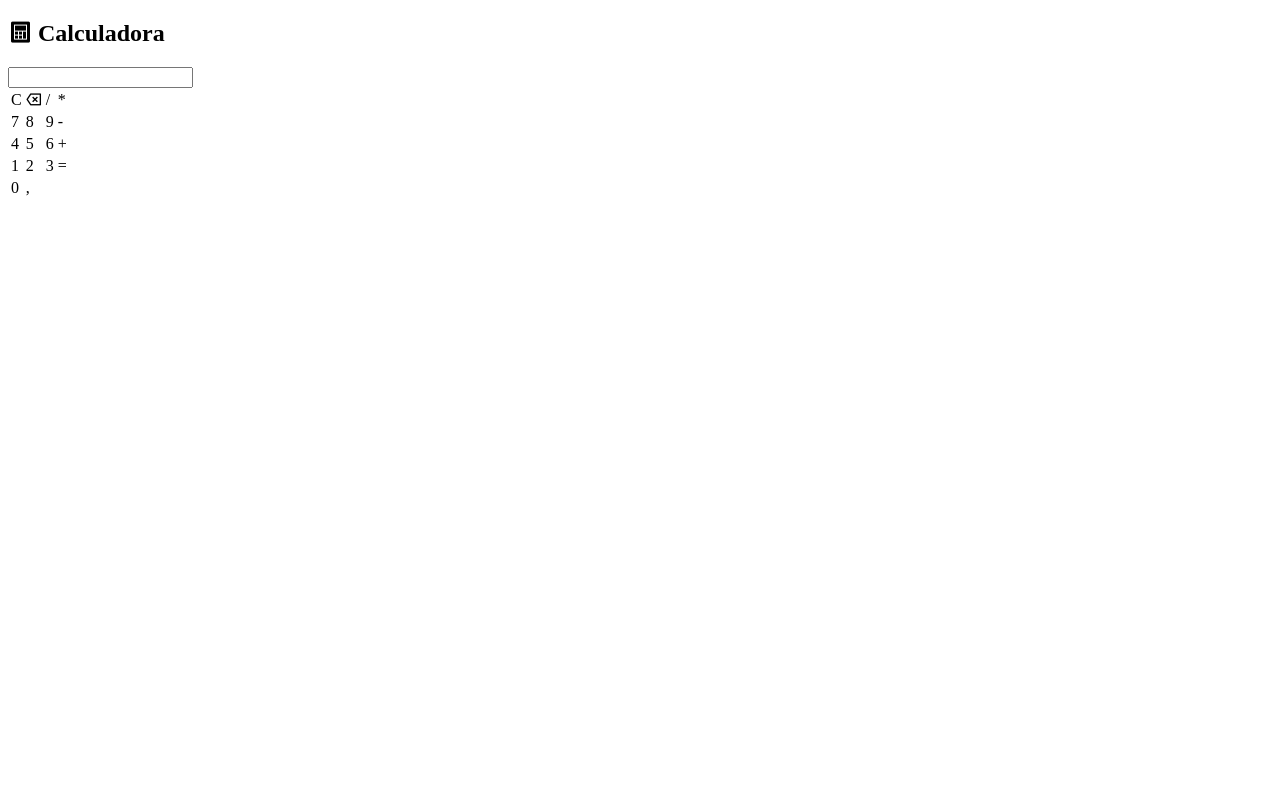
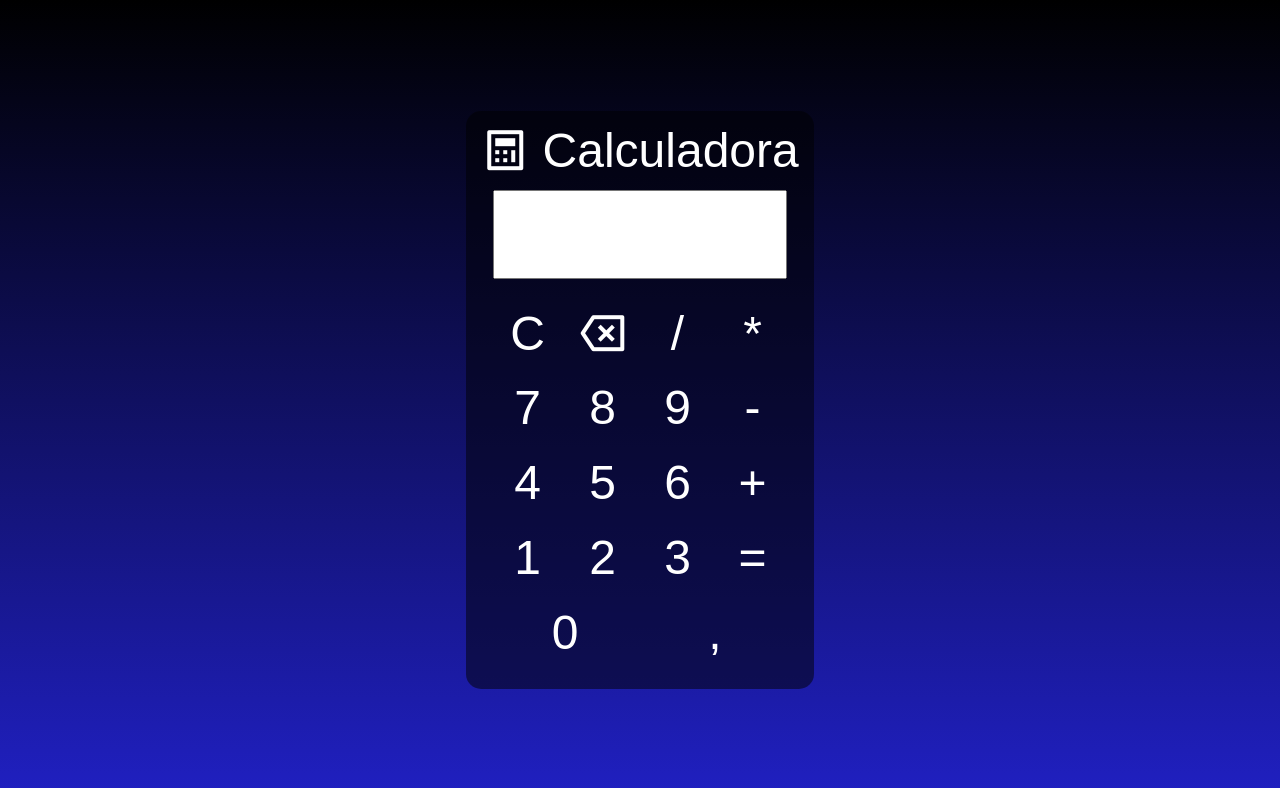
Before and after one commit to QualityGuil/Calculator-JS, a plain HTML site: page index.html in a window 1280 px wide. Drawn offline with nearby package versions, Linux system fonts and the light colour scheme.

Commit message:
Estilização da calculadora finalizada

```diff
--- /dev/null
+++ b/css/calculadora.css
@@ -0,0 +1,53 @@
+/* Fundo do site */
+body {
+    background-image: linear-gradient(360deg, rgb(32, 32, 194), black);
+    height: 100vh;
+    display: flex;
+    justify-content: center;
+    align-items: center;
+    color: white;
+    font-family: Arial, Helvetica, sans-serif;
+}
+
+/* Calculadora */
+.calculadora {
+    background-color: rgba(0, 0, 0, 0.5);
+    padding: 15px;
+    display: flex;
+    flex-direction: column;
+    gap: 15px;
+    border-radius: 15px;
+}
+
+h1 {
+    color: white;
+    text-align: center;
+    font-size: 48px;
+}
+
+input {
+    width: 260px;
+    margin: auto;
+    padding: 15px;
+    font-size: 48px;
+}
+
+.calculadora .teclado {
+    border-collapse: separate;
+    border-spacing: 5px;
+    margin: auto;
+}
+
+.botao {
+    width: 50px;
+    height: 50px;
+    text-align: center;
+    padding: 10px;
+    margin: 4px;
+    font-size: 48px;
+    cursor: pointer;
+}
+
+.botao:hover {
+    background-color: black;
+}
--- a/index.html
+++ b/index.html
@@ -45,8 +45,9 @@
             </tr>
 
             <tr>
-                <td class="botao">0</td>
-                <td class="botao">,</td>
+                <!-- colspan serve para dar o tamanho de dois botões pra cada -->
+                <td colspan="2" class="botao">0</td>
+                <td colspan="2" class="botao">,</td>
             </tr>
 
         </table>
--- a/style.css
+++ b/style.css
@@ -1,2 +1,8 @@
 /* Importando icons da biblioteca remixicon */
 @import url("https://cdn.jsdelivr.net/npm/remixicon@4.5.0/fonts/remixicon.css");
+
+/* Importando o reset */
+@import url(./css/reset.css);
+
+/* Importando o estilo da calculadora */
+@import url(./css/calculadora.css);
```
